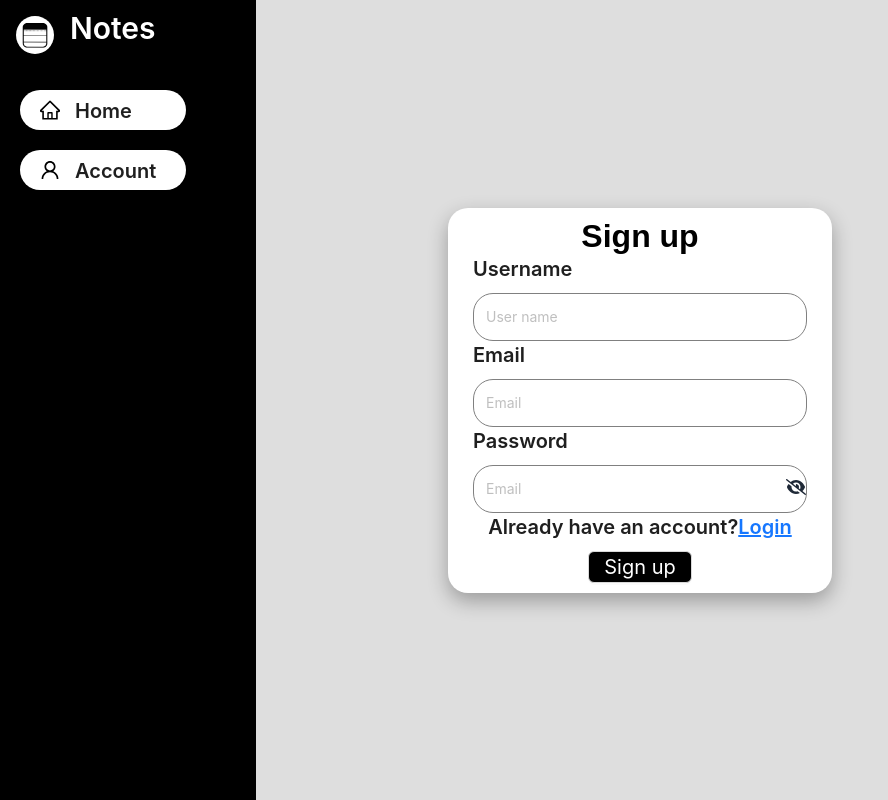
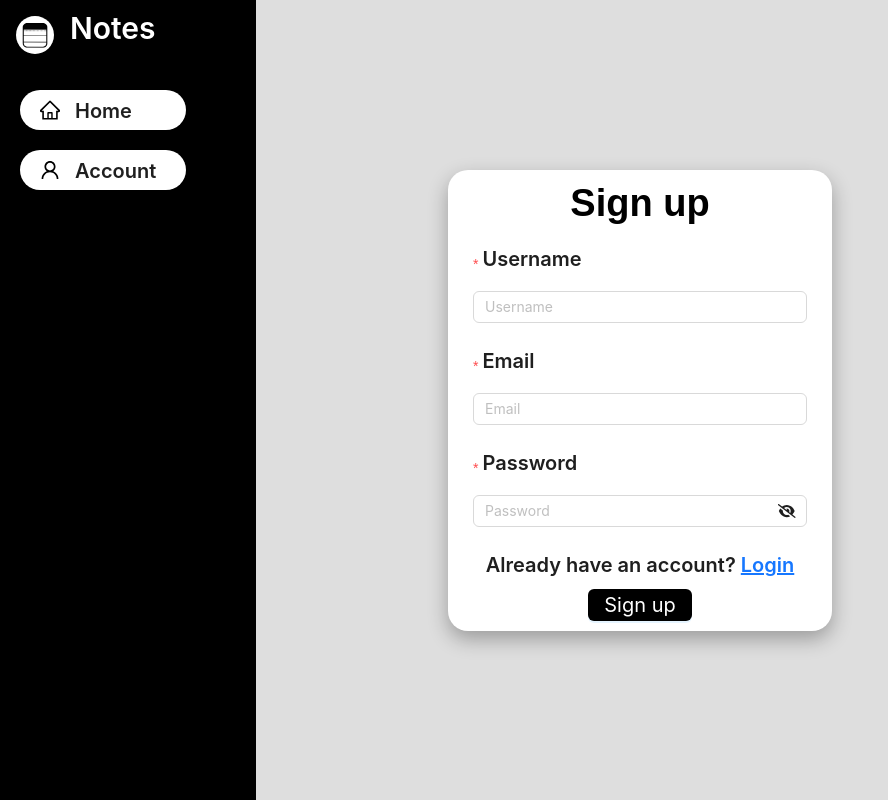
Before and after one commit to ShyaAyad/Notes-Manager, a React (Vite) app: page /register in a window 1280 px wide. Shown: the whole page, without its empty margins (0-888 px from the left). Built offline with nearby package versions, Linux system fonts and the light colour scheme.

Commit message:
added login/signup form

```diff
--- a/components/Login.jsx
+++ b/components/Login.jsx
@@ -2,7 +2,7 @@ import { FontAwesomeIcon } from "@fortawesome/react-fontawesome";
 import { faEye, faEyeSlash } from "@fortawesome/free-solid-svg-icons";
 import { useState } from "react";
 import { Link } from "react-router-dom";
-import { Button, Input, Typography } from "antd";
+import { Button, Input, Typography, Form } from "antd";
 
 const { Title } = Typography;
 
@@ -16,32 +16,46 @@ const Login = () => {
   return (
     <div className="login-form">
       <div className="form-container">
-        <h1>Log in</h1>
-        <form>
-          <div className="input-container">
-            <Title level={4}>Email</Title>
+        <Title>Log in</Title>
+        <Form layout="vertical">
+          <Form.Item
+            label={<Title level={4}>Email</Title>}
+            name="email"
+            rules={[{ required: true, message: "Please enter your email" }]}
+          >
             <Input placeholder="Email" type="email" />
-          </div>
-          <div className="input-container">
-            <Title level={4}>Password</Title>
+          </Form.Item>
+
+          <Form.Item
+            label={<Title level={4}>Password</Title>}
+            name="password"
+            rules={[{ required: true, message: "Please enter your password" }]}
+          >
             <Input
-              placeholder="Email"
+              placeholder="Password"
               type={showPassword ? "text" : "password"}
+              suffix={
+                <FontAwesomeIcon
+                  icon={showPassword ? faEye : faEyeSlash}
+                  onClick={handleShowPassword}
+                  style={{ cursor: "pointer" }}
+                />
+              }
             />
-            <span className="span-field">
-              <FontAwesomeIcon
-                icon={showPassword ? faEye : faEyeSlash}
-                onClick={handleShowPassword}
-              />
-            </span>
-          </div>
+          </Form.Item>
+
           <div className="btn-text">
             <Title level={4}>
-              Don't have an account? <Link to="/register" style={{textDecoration: "underline"}}>Register</Link>
+              Don't have an account?{" "}
+              <Link to="/register" style={{ textDecoration: "underline" }}>
+                Register
+              </Link>
             </Title>
-            <Button>Login</Button>
+            <Button type="primary" htmlType="submit">
+              Login
+            </Button>
           </div>
-        </form>
+        </Form>
       </div>
     </div>
   );
--- a/components/NoteCard.jsx
+++ b/components/NoteCard.jsx
@@ -2,7 +2,7 @@ import { useContext } from "react";
 import { noteContext } from "../Context/NoteContext";
 import { theSearchContext } from "../Context/SearchContext";
 import { Dropdown, Card } from "antd";
-import { DeleteOutlined, EditOutlined } from "@ant-design/icons"
+import { DeleteOutlined, EditOutlined } from "@ant-design/icons";
 
 const NoteCard = () => {
   const { notes, setNotes, deleteNote } = useContext(noteContext);
@@ -66,7 +66,9 @@ const NoteCard = () => {
             <h1>{note.title}</h1>
             <p>{note.text}</p>
             <div className="changing-btns">
-              <button className="edit-btn"><EditOutlined /></button>
+              <button className="edit-btn">
+                <EditOutlined />
+              </button>
               <button
                 onClick={() => deleteNote(note.id)}
                 className="delete-btn"
--- a/components/Register.jsx
+++ b/components/Register.jsx
@@ -2,7 +2,7 @@ import { FontAwesomeIcon } from "@fortawesome/react-fontawesome";
 import { faEye, faEyeSlash } from "@fortawesome/free-solid-svg-icons";
 import { useState } from "react";
 import { Link } from "react-router-dom";
-import { Button, Input, Typography } from "antd";
+import { Button, Form, Input, Typography } from "antd";
 
 const { Title } = Typography;
 
@@ -12,42 +12,60 @@ const Register = () => {
   const handleShowPassword = () => {
     setShowPassword((prev) => !prev);
   };
+
   return (
     <div className="login-form">
       <div className="form-container">
-        <h1>Sign up</h1>
-        <form>
-          <div className="input-container">
-            <Title level={4}>Username</Title>
-            <Input placeholder="User name" type="text" />
-          </div>
-          <div className="input-container">
-            <Title level={4}>Email</Title>
+        <Title>Sign up</Title>
+
+        <Form layout="vertical">
+          <Form.Item
+            label={<Title level={4}>Username</Title>} // like regular <label> component
+            name="username"
+            rules={[{ required: true, message: "Please enter your username" }]} // will alert user to fill the reqired fileds
+          >
+            <Input placeholder="Username" />
+          </Form.Item>
+
+          <Form.Item
+            label={<Title level={4}>Email</Title>}
+            name="email"
+            rules={[{ required: true, message: "Please enter your email" }]}
+          >
             <Input placeholder="Email" type="email" />
-          </div>
-          <div className="input-container">
-            <Title level={4}>Password</Title>
+          </Form.Item>
+
+          <Form.Item
+            label={<Title level={4}>Password</Title>}
+            name="password"
+            rules={[{ required: true, message: "Please enter your password" }]}
+          >
             <Input
-              placeholder="Email"
+              placeholder="Password"
               type={showPassword ? "text" : "password"}
+              suffix={
+                <FontAwesomeIcon
+                  icon={showPassword ? faEye : faEyeSlash}
+                  onClick={handleShowPassword}
+                  style={{ cursor: "pointer" }}
+                />
+              }
             />
-            <span className="span-field-signup">
-              <FontAwesomeIcon
-                icon={showPassword ? faEye : faEyeSlash}
-                onClick={handleShowPassword}
-              />
-            </span>
-          </div>
+          </Form.Item>
+
           <div className="btn-text">
             <Title level={4}>
-              Already have an account?
+              Already have an account?{" "}
               <Link to="/login" style={{ textDecoration: "underline" }}>
                 Login
               </Link>
             </Title>
-            <Button>Sign up</Button>
+
+            <Button type="primary" htmlType="submit">
+              Sign up
+            </Button>
           </div>
-        </form>
+        </Form>
       </div>
     </div>
   );
```
